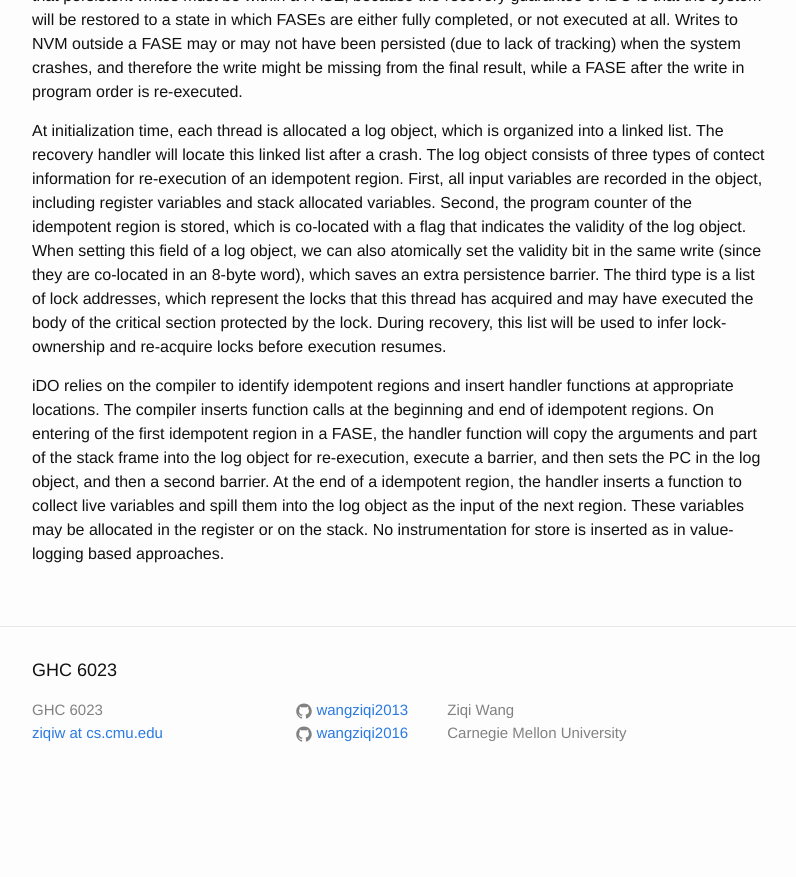
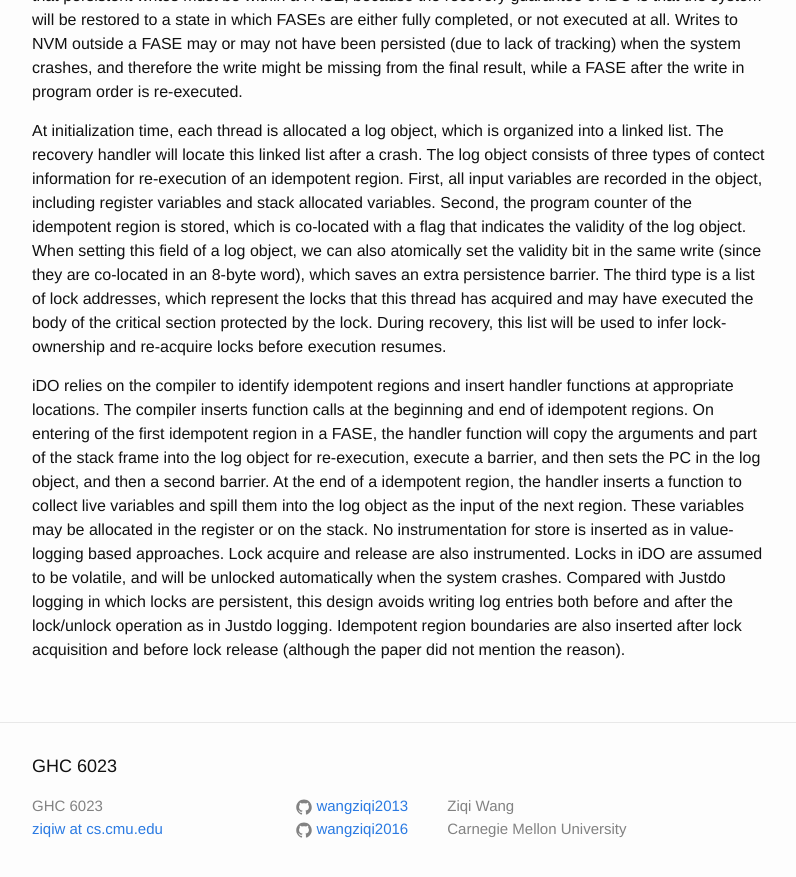
Before and after one commit to wangziqi2013/wangziqi2013.github.io, a Jekyll site: the page built from _posts/2018-08-10-ido.markdown, in a window 1280 px wide and 900 px high, scrolled down 1234 px. Shown: the top 877 px of the window, without its empty margins (238-1034 px from the left). Built offline with Jekyll 4.4.1, drawn with Linux system fonts in a browser that asks for light colours; before the commit the page ends 2038 px from its top, so only the background shows below that.

Commit message:
Adding lock logging

```diff
--- a/_posts/2018-08-10-ido.markdown
+++ b/_posts/2018-08-10-ido.markdown
@@ -61,3 +61,7 @@ function will copy the arguments and part of the stack frame into the log object
 then sets the PC in the log object, and then a second barrier. At the end of a idempotent region, the handler inserts a function
 to collect live variables and spill them into the log object as the input of the next region. These variables may be allocated
 in the register or on the stack. No instrumentation for store is inserted as in value-logging based approaches.
+Lock acquire and release are also instrumented. Locks in iDO are assumed to be volatile, and will be unlocked automatically
+when the system crashes. Compared with Justdo logging in which locks are persistent, this design avoids writing log entries
+both before and after the lock/unlock operation as in Justdo logging. Idempotent region boundaries are also inserted after lock
+acquisition and before lock release (although the paper did not mention the reason).
```
